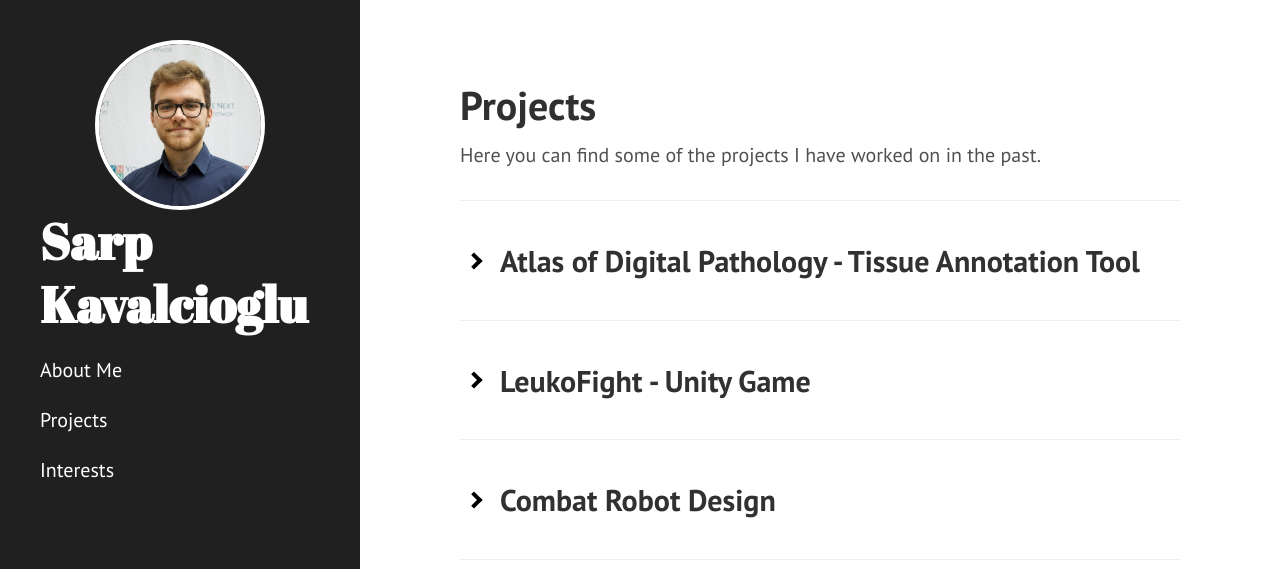
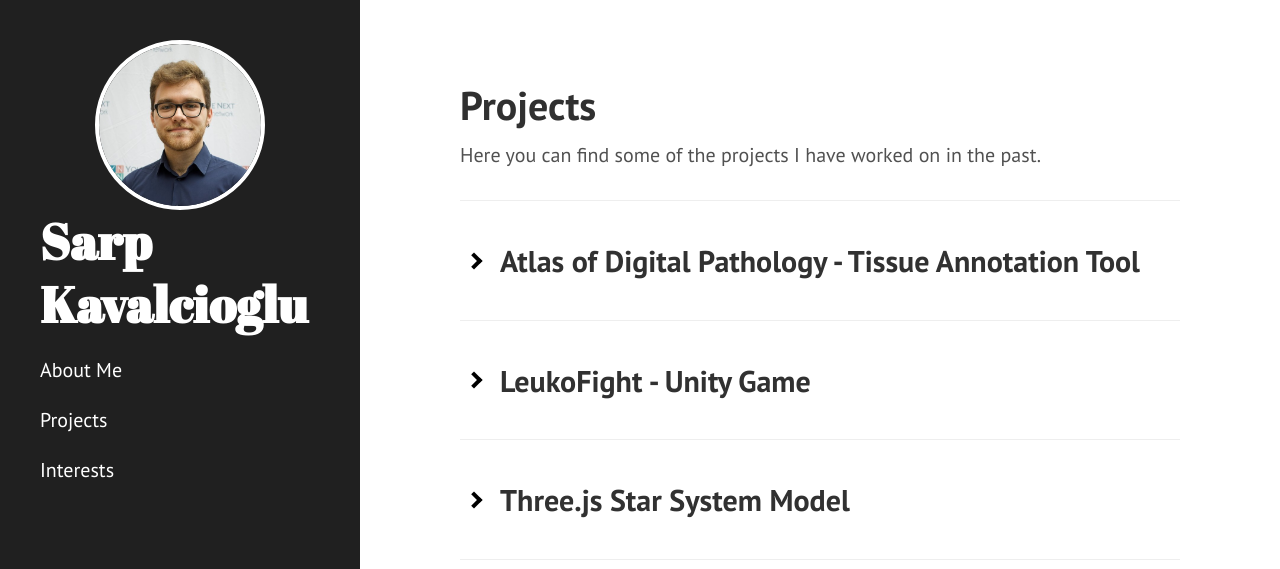
Before and after one commit to kavalcio/kavalcio.github.io, a Jekyll site: the page built from projects.md, in a window 1280 px wide and 1204 px high. Shown: the top 569 px of the window. Built offline with Jekyll 4.4.1, drawn with Linux system fonts in a browser that asks for light colours; Markdown is read by kramdown in place of the engine named in the settings; grey boxes are pictures that could not be loaded.

Commit message:
Add solar model to projects page

```diff
--- a/_includes/sidebar.html
+++ b/_includes/sidebar.html
@@ -3,9 +3,7 @@
     <img class="headshot" src="/../images/headshot.jpg">
     <div class="sidebar-about">
       <h1>
-        <a href="{{ site.baseurl }}">
-          {{ site.title }}
-        </a>
+        {{ site.title }}
       </h1>
       <!-- <p class="lead">{{ site.description }}</p> -->
     </div>
@@ -21,8 +19,6 @@
       <a class="sidebar-nav-item{% if page.url == node.url %} active{% endif %}" href="{{ '/projects' | relative_url }}">Projects</a>
       <a class="sidebar-nav-item{% if page.url == node.url %} active{% endif %}" href="{{ '/interests' | relative_url }}">Interests</a>
       <br>
-
-      <!-- <span class="sidebar-nav-item">Currently v{{ site.version }}</span> -->
     </nav>
 
     <div class="sidebar-bottom-row">
--- a/projects.md
+++ b/projects.md
@@ -19,8 +19,6 @@ Here you can find some of the projects I have worked on in the past.
         <img class="proj-img" src="../images/adp_image.png">
     </div>
     For my Capstone project, I was part of a 3-people team that designed and built a web-based annotation tool for populating a tissue histology image database. The purpose of this database is to train machine learning models in various areas of computational pathology (like cancer detection).
-    <!-- <br><br> -->
-
 </div>
 
 <hr>
@@ -55,6 +53,27 @@ Here you can find some of the projects I have worked on in the past.
 
 <hr>
 
+<!------------------------ Three.js Solar System Model ------------------------>
+<div id="proj10" class="collapsible">
+    <div class="collapsible-arrow-container">
+        <div id="proj10-arrow" class="collapsible-arrow"></div>
+    </div>
+    <div class="collapsible-title">Three.js Star System Model</div>
+</div>
+<div id="proj10-content" class="collapsible-content">
+    <div class="proj-subheader">Created a 3D model of a star system using Three.js.</div>
+    <div class="proj-img-container no-fixed-height">
+        <img class="proj-img" src="../images/solar.png">
+    </div>
+    I created a model of a star system using Three.js, a Javascript library that utilizes WebGL to render graphics on a browser.<br><br>
+    • Added shaders to create a bloom effect for the sun<br>
+    • Implemented support for planets that orbit the central star and moons that orbit their respective planets<br>
+    • Designed an object hierarchy that allows recursively rendering and transforming all celestial bodies in the system<br>
+    • Created a simple GUI for camera and environment controls<br>
+</div>
+
+<hr>
+
 <!------------------------ UTRA Combat Robot ------------------------>
 <div id="proj6" class="collapsible">
     <div class="collapsible-arrow-container">
@@ -84,19 +103,6 @@ Here you can find some of the projects I have worked on in the past.
 </div>
 
 <hr>
-
-<!------------------------ TODO: Three.js Solar System Model ------------------------>
-<!-- <div id="proj2" class="collapsible">
-    <div class="collapsible-arrow-container">
-        <div id="proj2-arrow" class="collapsible-arrow"></div>
-    </div>
-    <div class="collapsible-title">Three.js Solar System Model</div>
-</div>
-<div id="proj2-content" class="collapsible-content">
-    -- Under Construction --
-</div>
-
-<hr> -->
 
 <!------------------------ TODO: MindUnite ------------------------>
 <!-- <div id="proj2" class="collapsible">
--- a/public/css/custom.css
+++ b/public/css/custom.css
@@ -85,6 +85,10 @@
     margin-top: 20px;
     margin-bottom: 20px;
     overflow: hidden;
+}
+
+.proj-img-container.no-fixed-height {
+    height: auto;
 }
 
 .proj-icon-container {
```
Also changed, not shown: images/solar.png (added).
